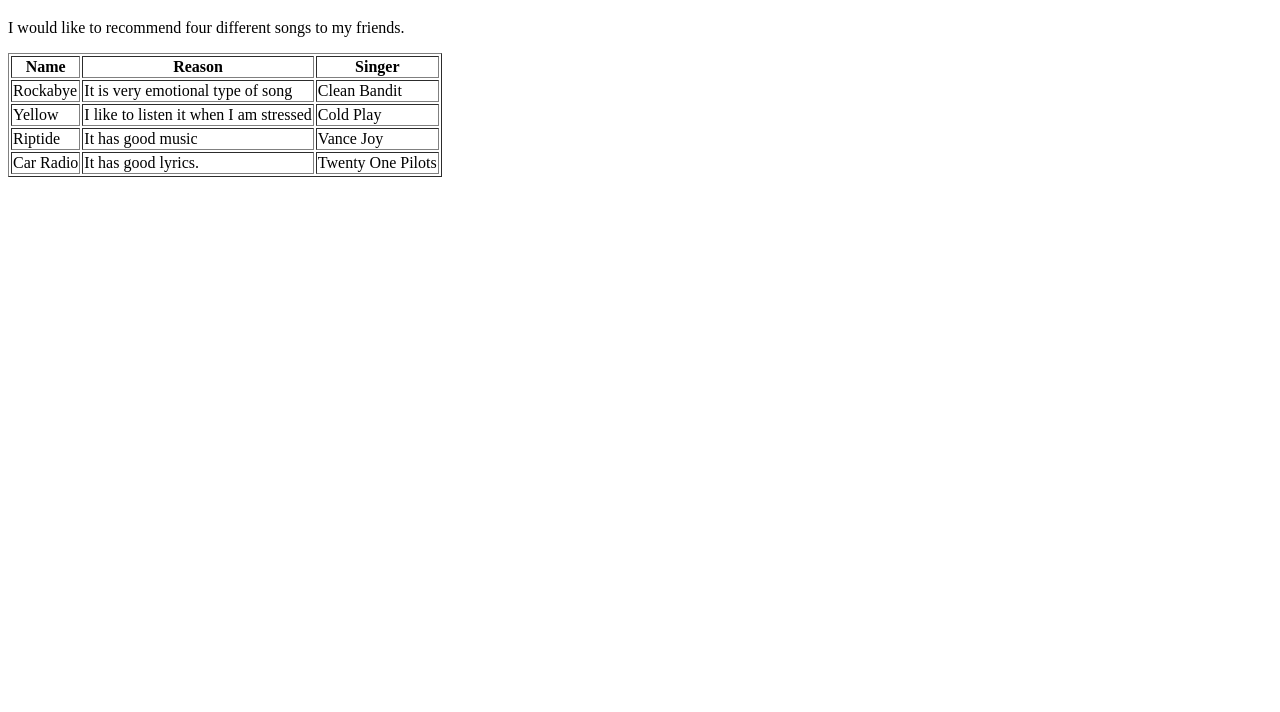
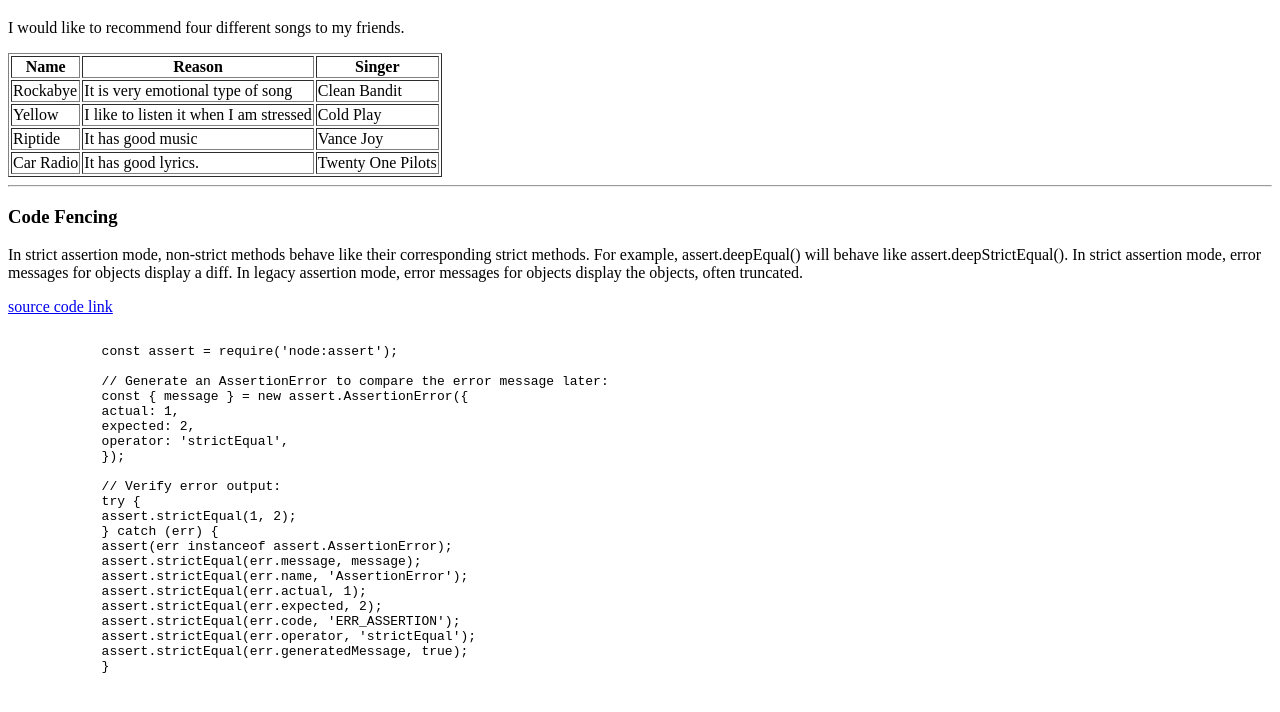
Before and after one commit to 44-563-Web-Apps-S24/44563-webapps-s24-assignment3-julaij, a plain HTML site: page index.html in a window 1280 px wide. Shown: the part 620-1332 px from the top of the page. Before the commit the page ends 805 px from the top, so only its background shows below. Drawn offline with Linux system fonts and the light colour scheme.

Commit message:
add code snippet

```diff
--- a/index.html
+++ b/index.html
@@ -77,6 +77,41 @@
             <td>Twenty One Pilots</td>
         </tr>
     </table>
+    <hr>
+    <h3>Code Fencing</h3>
+    <p>
+        In strict assertion mode, non-strict methods behave like their corresponding strict methods.
+        For example, assert.deepEqual() will behave like assert.deepStrictEqual().
+
+        In strict assertion mode, error messages for objects display a diff.
+        In legacy assertion mode, error messages for objects display the objects, often truncated.
+    </p>
+    <a href="https://nodejs.org/api/assert.html">source code link</a>
+    <pre>
+        <code>
+            const assert = require('node:assert');
+
+            // Generate an AssertionError to compare the error message later:
+            const { message } = new assert.AssertionError({
+            actual: 1,
+            expected: 2,
+            operator: 'strictEqual',
+            });
+
+            // Verify error output:
+            try {
+            assert.strictEqual(1, 2);
+            } catch (err) {
+            assert(err instanceof assert.AssertionError);
+            assert.strictEqual(err.message, message);
+            assert.strictEqual(err.name, 'AssertionError');
+            assert.strictEqual(err.actual, 1);
+            assert.strictEqual(err.expected, 2);
+            assert.strictEqual(err.code, 'ERR_ASSERTION');
+            assert.strictEqual(err.operator, 'strictEqual');
+            assert.strictEqual(err.generatedMessage, true);
+            }
+        </code>
+    </pre>
 </body>
-
 </html>
```
